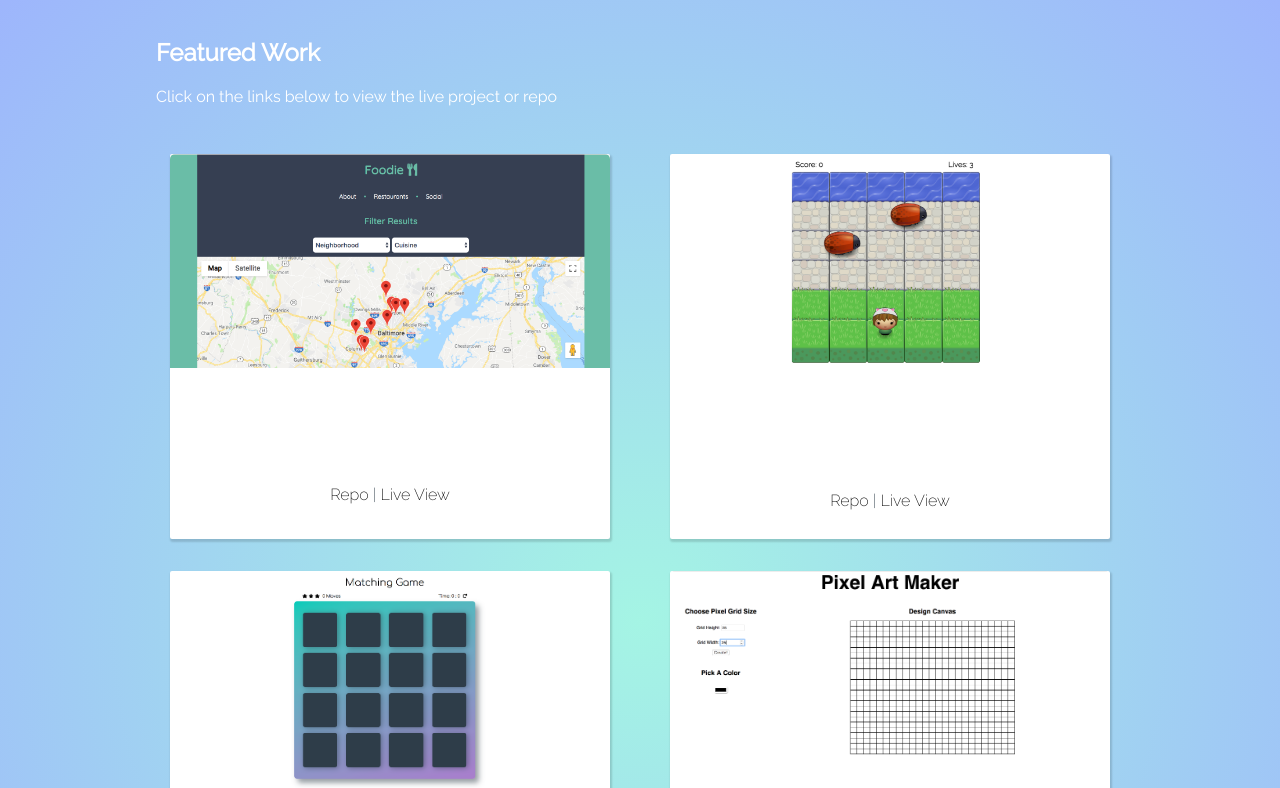
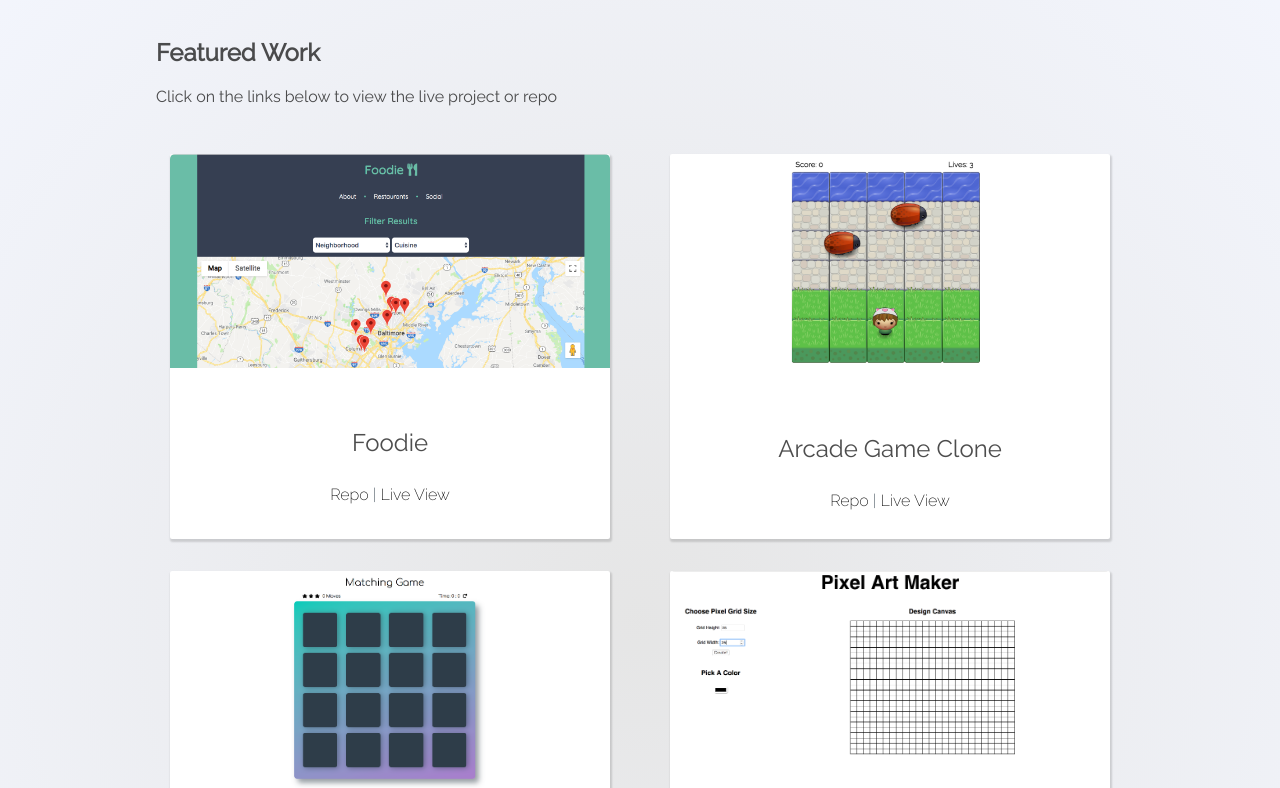
Before and after one commit to ashleighc207/fend-portfolio-project, a plain HTML site: page index.html in a window 1280 px wide. Shown: the part 147-935 px from the top of the page. Drawn offline with Linux system fonts and the light colour scheme.

Commit message:
adjust gradient in background

```diff
--- a/css/styles.css
+++ b/css/styles.css
@@ -2,7 +2,7 @@ body {
 	width: 100%;
 	height: auto;
 	margin: 0;
-	background: radial-gradient(circle, rgba(100,237,209,0.5844712885154062) 0%, rgba(56,91,255,0.4948354341736695) 100%);
+	background: radial-gradient(circle, rgba(227,227,227,0.9106382978723404) 0%, rgba(243,246,255,0.8978723404255319) 100%);
     background-repeat: no-repeat;
 }
 
@@ -13,7 +13,7 @@ img {
 .heading-name, .heading-one, .heading-two, .heading-four {
 	margin: 0;
 	font-weight: 400;
-	color: #ffffff;
+	color: rgba(33, 33, 33, 0.8);
 }
 
 a {
```
